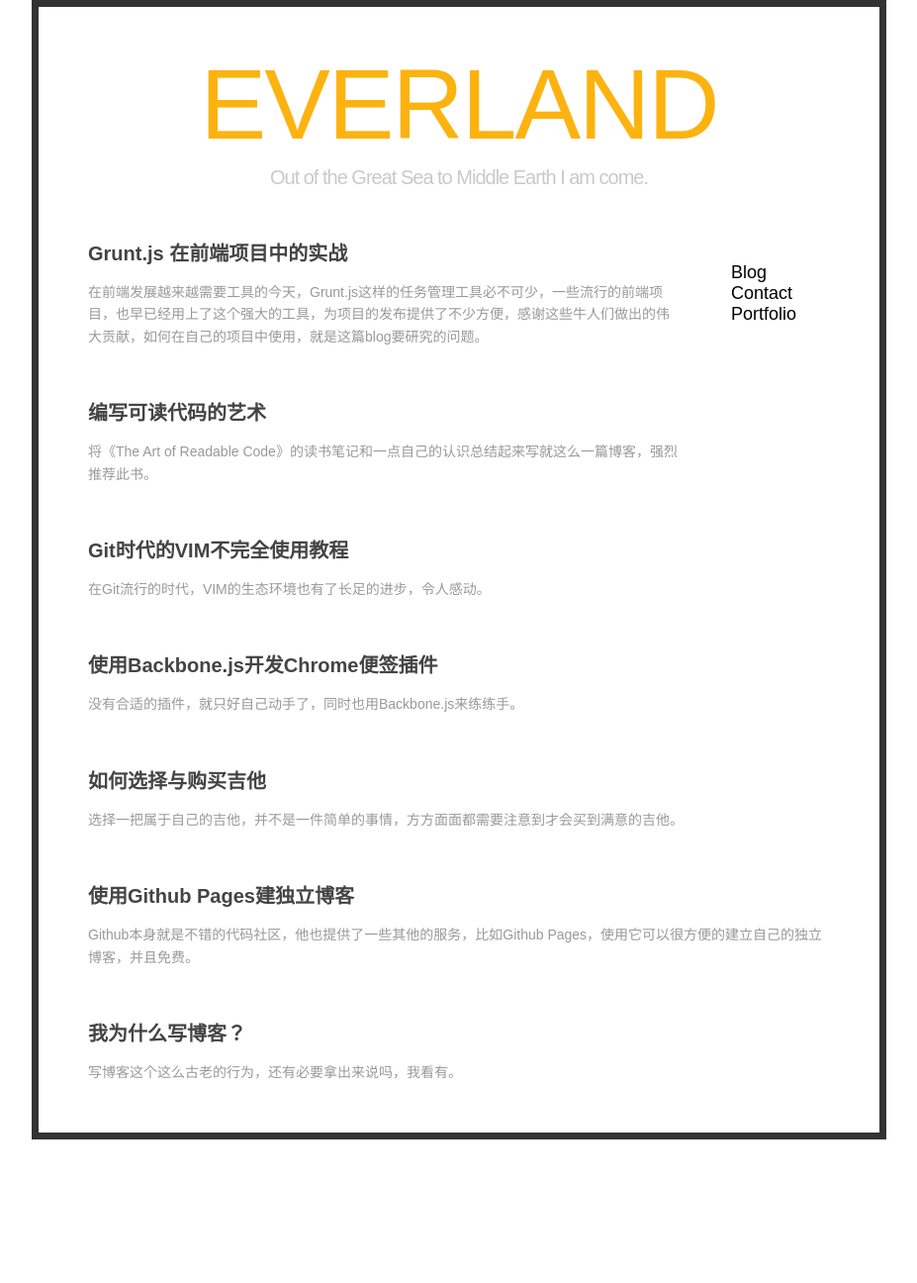
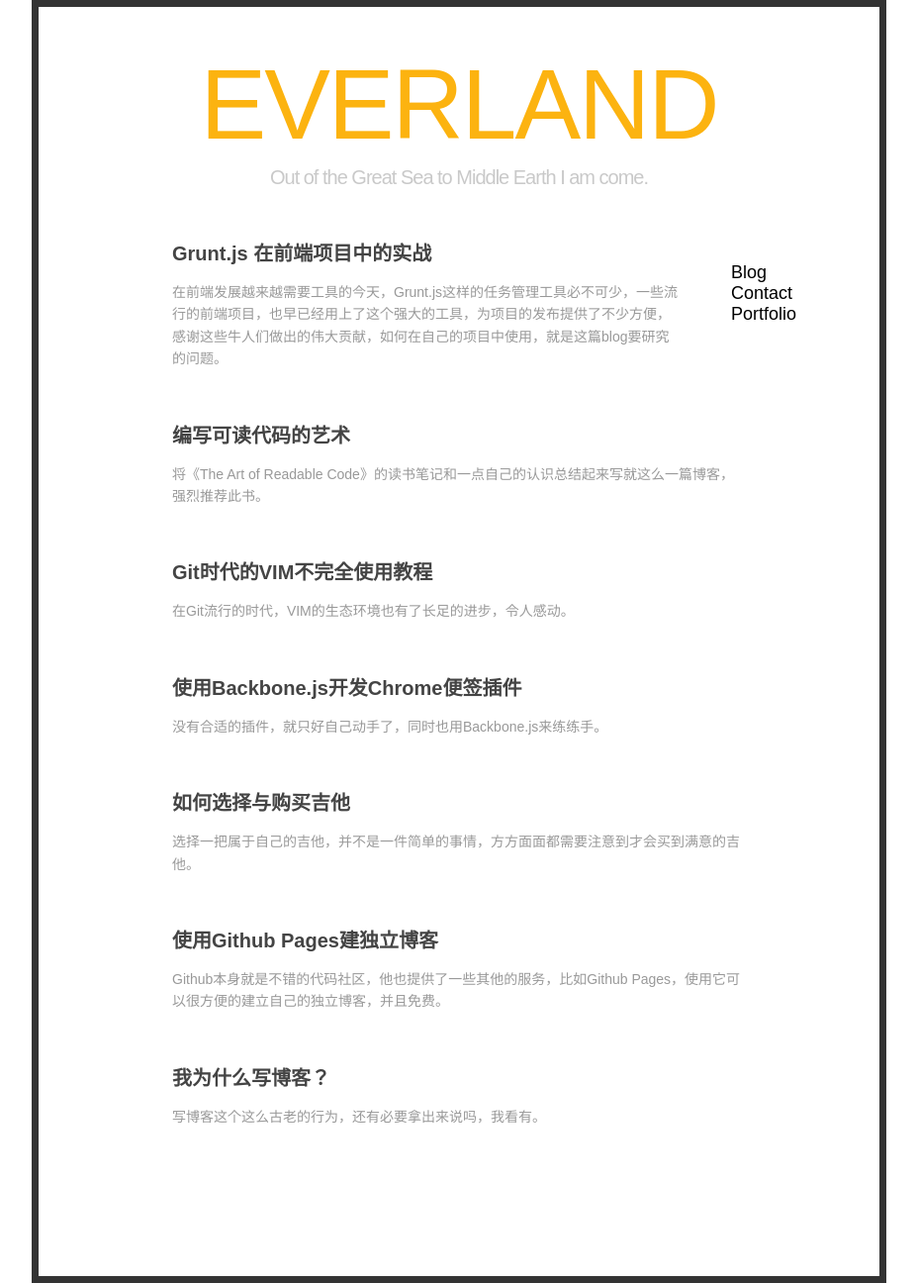
Before and after one commit to lynettelu/lynettelu.github.io, a Jekyll site: the page built from index.md, in a window 1280 px wide. Shown: the whole page at 99% size, without its empty margins (176-1103 px from the left). Built offline with Jekyll 4.4.1, drawn with Linux system fonts in a browser that asks for light colours; Markdown is read by kramdown in place of the engine named in the settings; before the commit the page ends 1151 px from its top, so only the background shows below that.

Commit message:
modify index style

```diff
--- a/css/default.css
+++ b/css/default.css
@@ -125,12 +125,14 @@ pre ol{margin-left:25px;list-style-type:decimal;}
 
 .section {
     margin-top: 60px;
-    margin-bottom: 80px;
+    margin-bottom: 120px;
+    padding-top: 80px;
+    padding-bottom: 100px;
     width: 850px;
     border: 7px solid #333;
 }
 
-.index-content .artical-list { width:100%; margin:0 auto;  }
+.index-content .artical-list { width:80%; margin:0 auto;  }
 .index-content .artical-list li { margin:50px;}
 .index-content h2 { font-size:20px; margin-bottom:15px; }
 .index-content h2 a { color:#444 }
```
